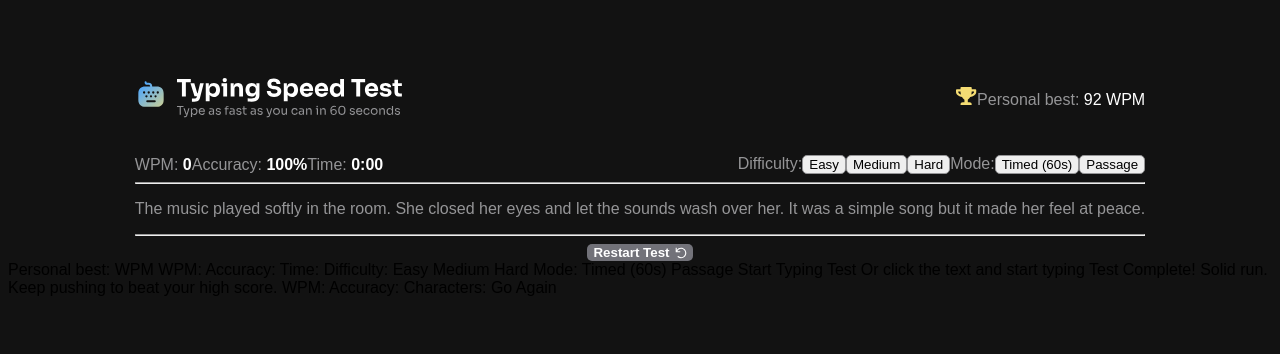
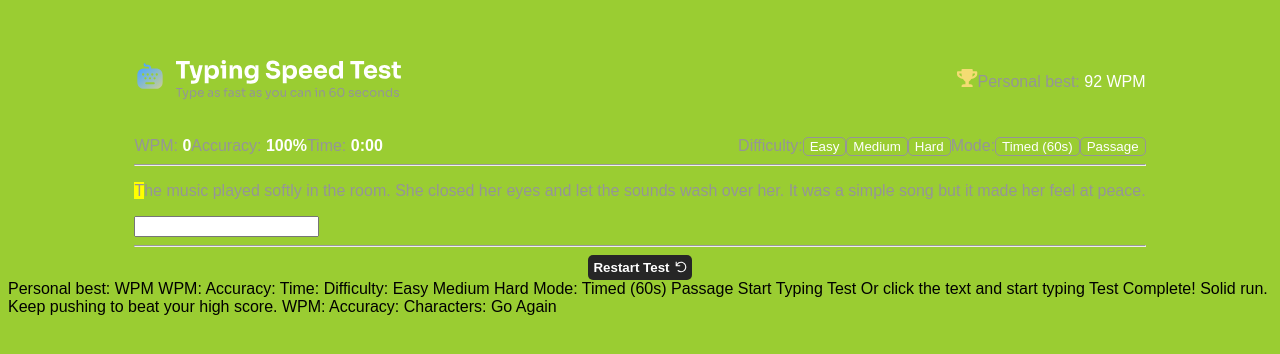
Before and after one commit to FelixHardjana/Typing-Speed-Test---React---Frontend-Mentor, a React (Vite) app: page / in a window 1280 px wide. Shown: the part 224-578 px from the top of the page. Built offline with nearby package versions, Linux system fonts and the light colour scheme; a web font is replaced by a local one.

Commit message:
finally finished adding the correct typing and highlights

```diff
--- a/src/MainTyping.tsx
+++ b/src/MainTyping.tsx
@@ -22,54 +22,112 @@ const MainTyping = () => {
     const [pressedMode, setPressedMode] = useState<string>("");
 
 
+    // Selecting Difficulty
     const handleDifficulty = (difficultyMode: difficultyType) => {
         setDifficulty(difficultyMode);
         setPressedDifficulty(`${difficultyMode}-pressed`);
     }
 
+    // Restart Button
     const handleRestart = () => {
         let randNum = Math.floor(Math.random() * 10);
         setRestart(randNum);
     }
 
+    // 60s timer
     const handleTimer60 = () => {
         setTimerMode("timer60");
         setTimerCountdown(60);
         setPressedMode(`timer60-pressed`);
     }
 
+    // Passage timer
     const handlePassageTime = () => {
         setTimerMode("passage");
         setTimerCountdown(0);
         setPressedMode(`passage-pressed`);
     }
 
+    // Timer format
     const timeConverter = (prevTime: number) => {
         const minutes = Math.floor(prevTime / 60);
         const seconds = Math.floor(prevTime % 60);
 
         return `${minutes}:` + `${seconds}`.padStart(2, "0");
-
     }
 
-    // This is 60s timer
+    // Time useEffect
     useEffect(() => { // this is for the 60 second timer countodwn
       const id = setInterval(() => {
-        if(timerMode === "timer60"){
+        if(timerMode === "timer60"){ // 60s timer
             setTimerCountdown(prevTime => {
                 return prevTime > 0 ? prevTime - 1 : 0;
-
             });
         }
 
-        if(timerMode === "passage"){
+        if(timerMode === "passage"){ // passage timer
             setTimerCountdown(prevTime => prevTime + 1);
         }
-
       }, 1000);
 
       return () => clearInterval(id);
     }, [timerMode]);
+
+
+
+    // This is for onChange
+    const [typed, setTyped] = useState<string>("");
+
+    const handleTyped = (e: React.ChangeEvent<HTMLInputElement>) => {
+        e.preventDefault();
+        setTyped(e.target.value);
+    }
+
+    const typing_check = () => {
+
+        const text = data[difficulty][restart].text;
+        const textArray = [...text];
+
+
+        return(
+            <span>
+                {
+                    textArray.map((char, i) => {
+
+                        let color = "hsl(240, 1%, 59%)";
+                        let highlightBlock = " ";
+
+                        // previous colored in
+                        if(i < typed.length){
+                            color = (char === typed[i]) ? "green" : "red";
+                        }
+
+                        // current index highlighted
+                        if(i === typed.length){
+                            highlightBlock = "yellow";
+
+                        }
+
+                        return (<>
+                        <span key={i} style={{color: color, backgroundColor: highlightBlock}}>{ char }</span>
+                        </>
+                        );
+                    })
+                }
+            </span>
+        );
+
+    }
+
+
+    // const textBlockHighlight = (char: string) => {
+    //     return (
+    //         <span style={{color: "red"}}> {char} </span>
+    //     );
+    // };
+
+
+
 
 
     return(
@@ -111,7 +169,24 @@ const MainTyping = () => {
 
             <div className="main-typing-area">
                 {/* <p>{data.easy[randomNum.current].id}</p> */}
-                <p>{data[difficulty][restart].text}</p>
+                {/* <p>{data[difficulty][restart].text}</p> */}
+                <p>{ typing_check() }</p>
+                <input value={typed} onChange={(e) => handleTyped(e)} />
+
+
+
+
+
+
+
+
+
+
+
+
+
+
+
 
             </div>
 
--- a/src/index.css
+++ b/src/index.css
@@ -1,7 +1,7 @@
 
 body{
-  background-color: hsl(0, 0%, 7%);
-  /* background-color: hsl(0, 0%, 50%); */
+  /* background-color: hsl(0, 0%, 7%); */
+  background-color: yellowgreen;
   font-family: Sora, sans-serif;
 
   display: flex;
@@ -58,6 +58,8 @@ body{
 .stats-right button{
   border: 1px solid hsl(240, 1%, 59%);
   border-radius: 5px;
+  background: transparent;
+  color: white;
 }
 
 .stats-right button:hover{
@@ -93,8 +95,10 @@ body{
   justify-content: center;
   align-items: center;
 
+  padding: 5px;
+
   color: white;
-  background-color: hsl(240, 3%, 46%);
+  background-color: hsl(0, 0%, 15%);
   font-weight: bold;
 
   border: none;
```
